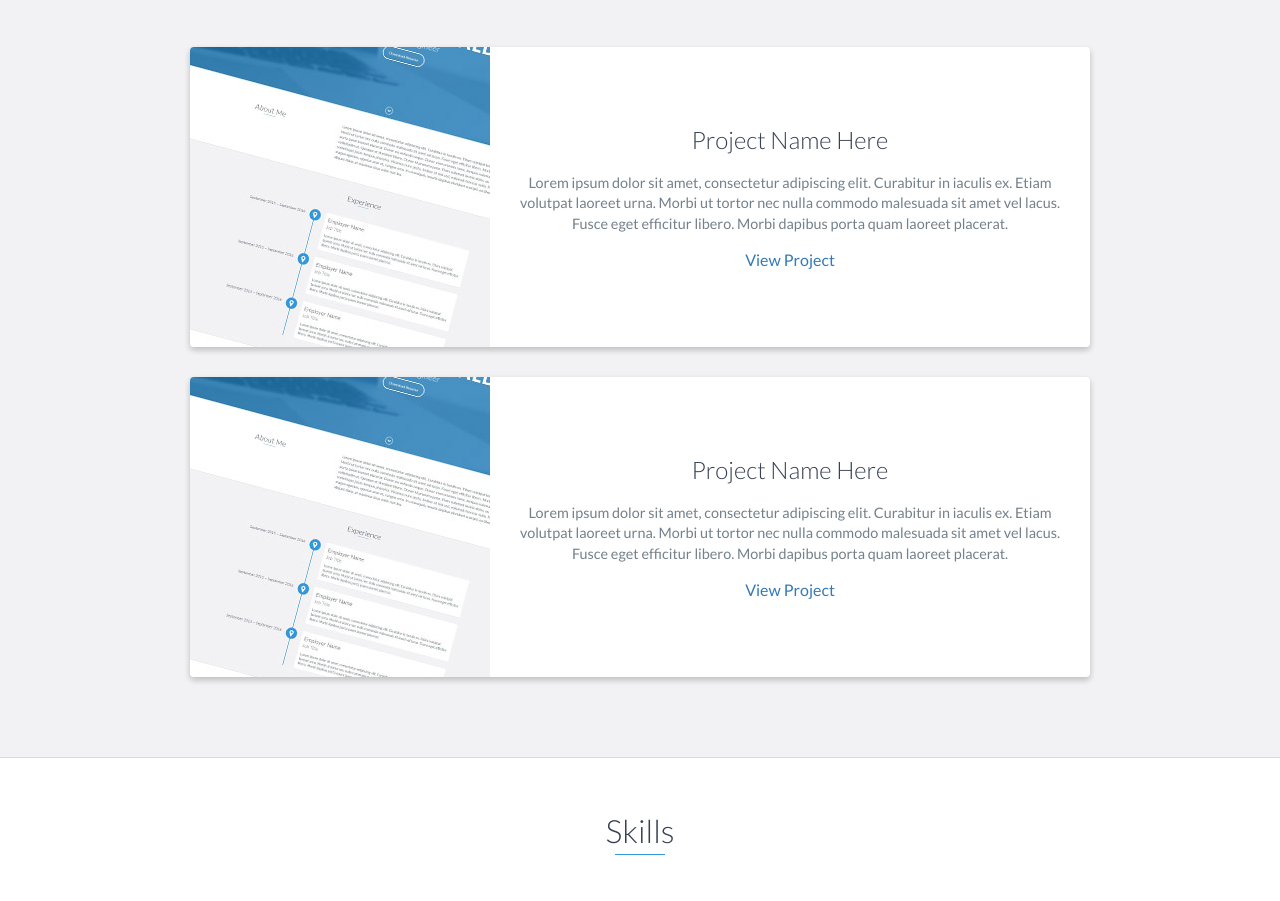
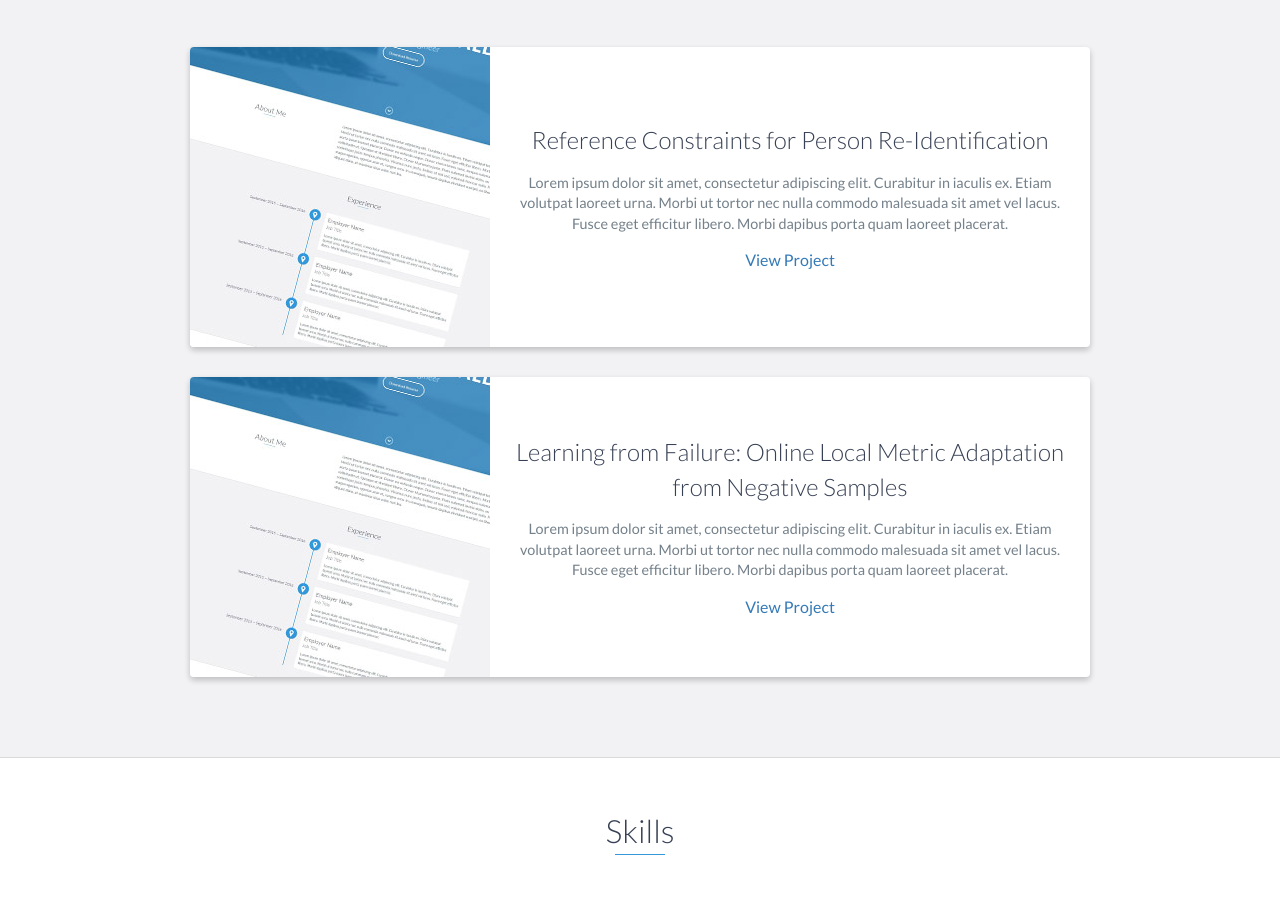
Before and after one commit to zhousea/jiahuanzhou.github.io, a website: page index.html in a window 1280 px wide. Shown: the part 2492-3393 px from the top of the page. Drawn offline with nearby package versions, Linux system fonts and the light colour scheme.

Commit message:
initial-2

```diff
--- a/index.html
+++ b/index.html
@@ -153,7 +153,7 @@
                     </div>
                     <!-- End .project-image -->
                     <div class="project-info">
-                        <h3>Project Name Here</h3>
+                        <h3>Reference Constraints for Person Re-Identification</h3>
                         <p>
                             Lorem ipsum dolor sit amet, consectetur adipiscing elit. Curabitur in iaculis ex. Etiam volutpat laoreet urna. Morbi ut tortor nec nulla commodo malesuada sit amet vel lacus. Fusce eget efficitur libero. Morbi dapibus porta quam laoreet placerat.
                         </p>
@@ -169,7 +169,7 @@
                     </div>
                     <!-- End .project-image -->
                     <div class="project-info">
-                        <h3>Project Name Here</h3>
+                        <h3>Learning from Failure: Online Local Metric Adaptation from Negative Samples</h3>
                         <p>
                             Lorem ipsum dolor sit amet, consectetur adipiscing elit. Curabitur in iaculis ex. Etiam volutpat laoreet urna. Morbi ut tortor nec nulla commodo malesuada sit amet vel lacus. Fusce eget efficitur libero. Morbi dapibus porta quam laoreet placerat.
                         </p>
```
